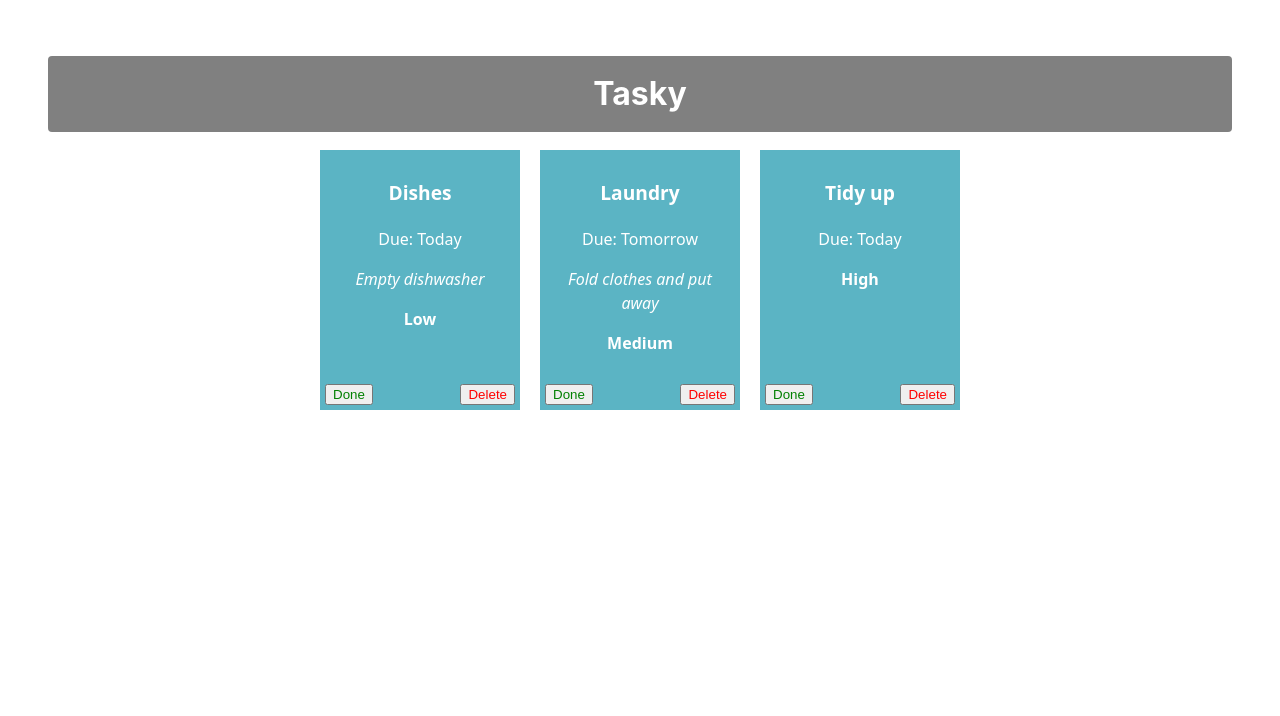
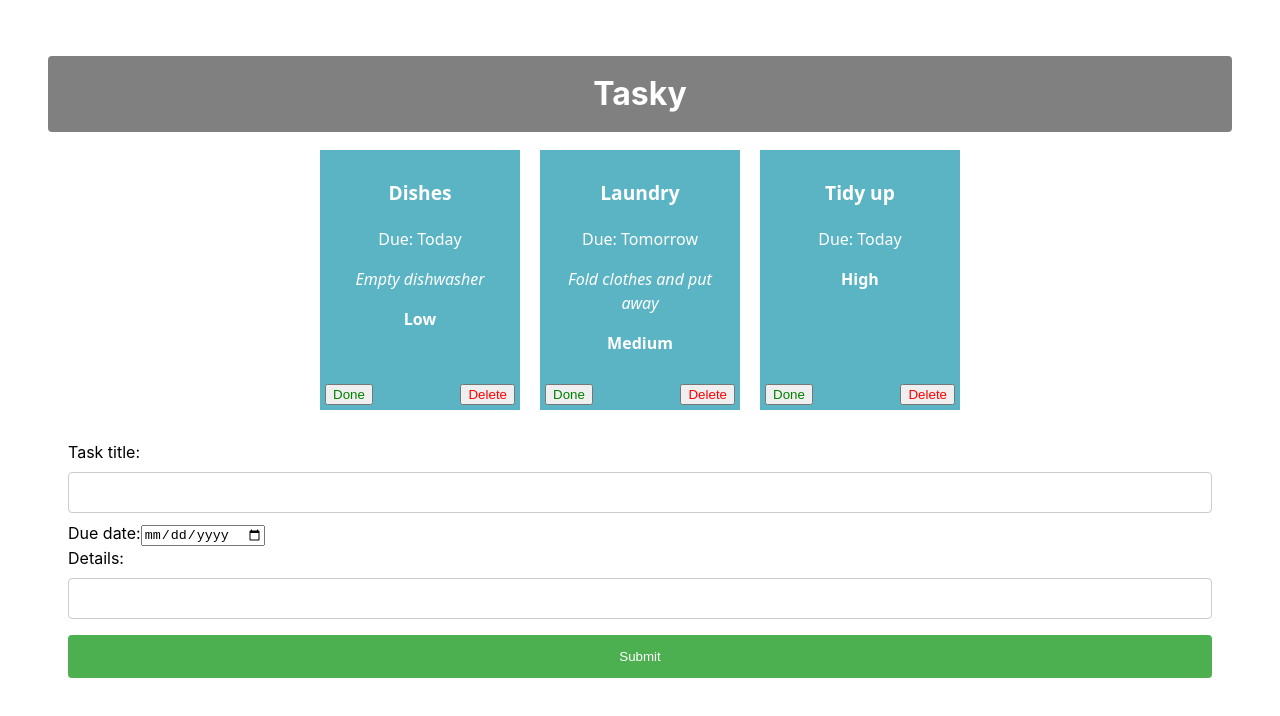
Before and after one commit to Dylan-618cmd/react-labs-basics, a React (Vite) app in the folder tasky/: page / in a window 1280 px wide. Shown: the top 716 px of the page. Built offline with nearby package versions, Linux system fonts and the light colour scheme.

Commit message:
Add task: from added

```diff
--- a/tasky/src/App.css
+++ b/tasky/src/App.css
@@ -72,3 +72,34 @@
   right: 5px;
   color: red;
 }
+
+input[type=text], input[type=data] {
+  width: 100%;
+  padding: 12px 20px;
+  margin: 8px 0;
+  display: inline-block;
+  border: 1px solid #ccc;
+  border-radius: 4px;
+  box-sizing: border-box;
+}
+
+input[type=submit] {
+  width: 100%;
+  background-color: #4CAF50;
+  color: white;
+  padding: 14px 20px;
+  margin: 8px 0;
+  border: none;
+  border-radius: 4px;
+  cursor: pointer;
+}
+
+input[type=submit]:over {
+  background-color: #45a049;
+}
+
+form {
+  text-align: left;
+  width: 50%,
+  margin: auto;
+}
--- a/tasky/src/App.jsx
+++ b/tasky/src/App.jsx
@@ -1,5 +1,6 @@
 import './App.css';
 import Task from './components/Task';
+import AddTaskForm from './components/Form';
 import React, { useState } from 'react';
 
 function App() {
@@ -39,6 +40,7 @@
         deleteTask = {() => deleteHandler(index)}
       />
       ))}
+      <AddTaskForm />
     </div>
   );
 }
--- /dev/null
+++ b/tasky/src/components/Form.jsx
@@ -0,0 +1,28 @@
+import React from "react";
+
+const AddTaskForm = (props) => {
+
+  return (
+    <div>
+      <form>
+        <label>
+            Task title:
+            <input type="text" name="title" required />
+        </label>
+        <br />
+        <label>
+            Due date:
+            <input type="date" name="deadline" required />
+        </label>
+        <br />
+        <label>
+            Details:
+            <input type="text" name="description" />
+        </label>
+        <input type="submit" value="Submit" />
+        </form>
+    </div>
+  )
+};
+
+export default AddTaskForm;
```
